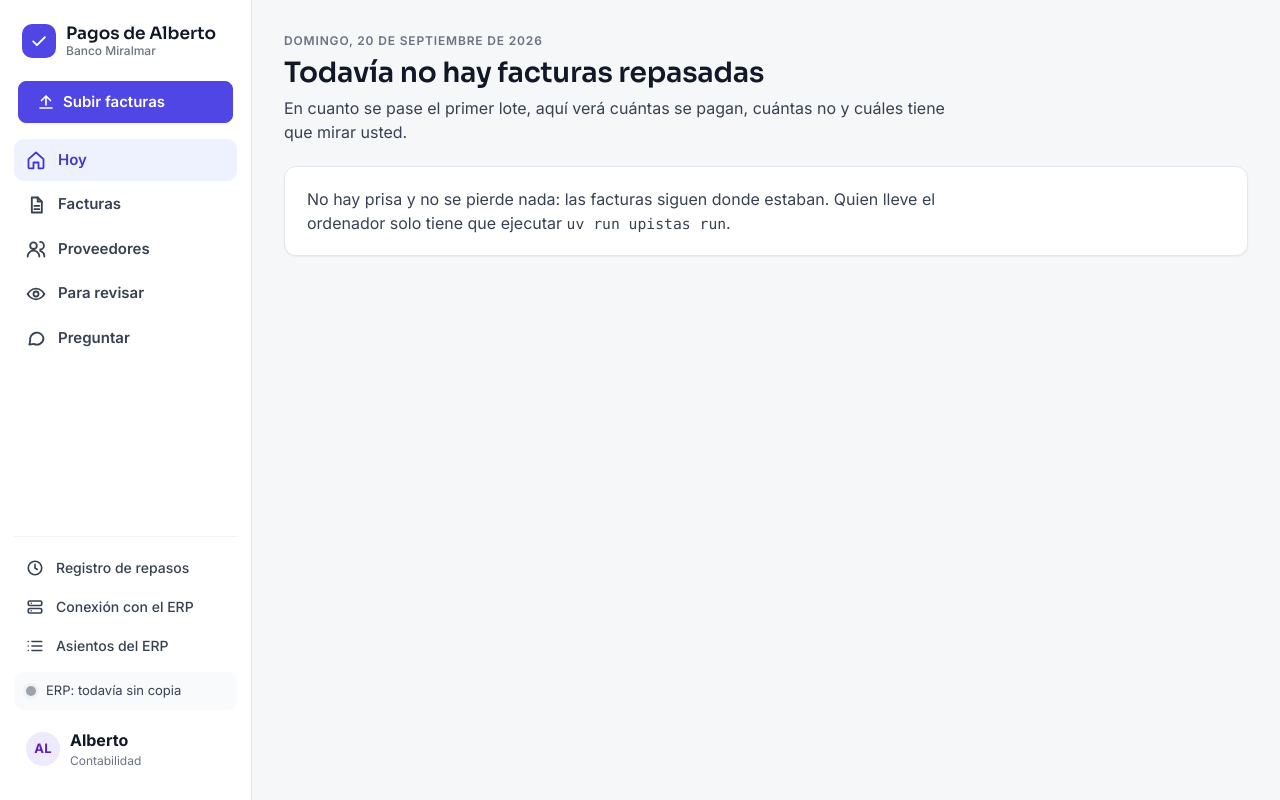
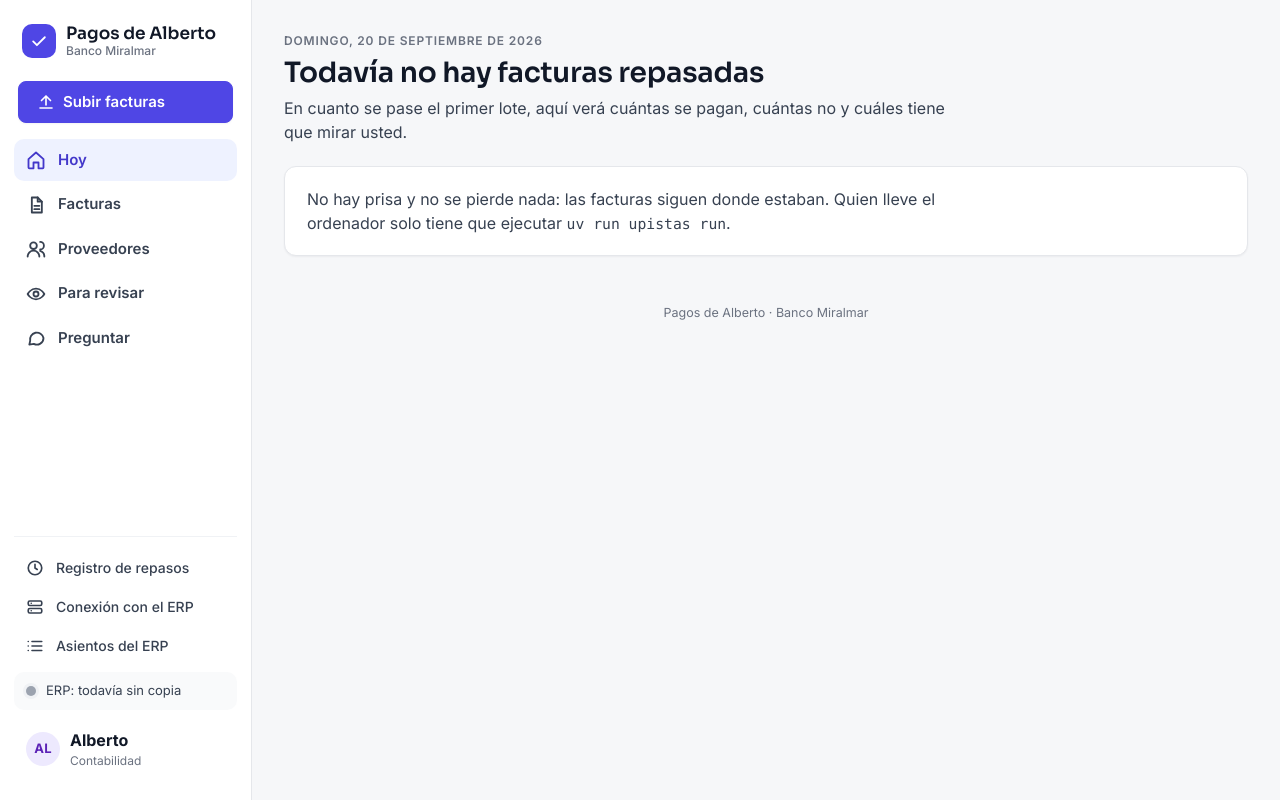
Before and after one commit to antoniorjmnz/upistas, a Django app: page / in a window 1280 px wide. Run offline with Django 5.2, Linux system fonts and the light colour scheme; data that the repository does not hold is empty.

Commit message:
feat(obs): identidad de la web: favicon, manifest, meta description y un pie discreto en todas las pantallas (#32)

```diff
--- a/web/panel/static/panel/panel.css
+++ b/web/panel/static/panel/panel.css
@@ -52,7 +52,11 @@ svg { flex: 0 0 auto; }
 .persona .av { width: 34px; height: 34px; }
 .persona small { display: block; font-size: 12px; color: var(--suave); }
 .contenido { min-width: 0; container-type: inline-size; } /* las rejillas miran el ancho del contenido, no el de la ventana (cuenta el panel Preguntar abierto) */
-main { max-width: var(--ancho); margin: 0 auto; padding: 32px 32px 64px; display: flex; flex-direction: column; gap: 22px; }
+main { max-width: var(--ancho); margin: 0 auto; padding: 32px 32px 48px; display: flex; flex-direction: column; gap: 22px; }
+.pie { max-width: var(--ancho); margin: 0 auto; padding: 0 32px 24px; font-size: 12.5px; color: var(--suave); text-align: center; }
+/* Página suelta (la de «Algo ha fallado»): sin barra lateral, la marca arriba y la tarjeta en medio */
+body.sola main { max-width: 560px; padding-top: 48px; }
+body.sola .marca { align-self: center; }
 
 /* ---- Cabecera de cada pantalla ---- */
 .hero { display: flex; flex-direction: column; gap: 6px; }
@@ -330,7 +334,8 @@ details.conversaciones[open] summary svg { transform: rotate(180deg); }
   .lado .abajo { margin-top: 0; padding-top: 0; border-top: 0; flex-direction: row; }
   .lado .abajo nav { flex-direction: row; }
   .persona, .estado-erp { display: none; }
-  main { padding: 20px 16px 40px; }
+  main { padding: 20px 16px 28px; }
+  .pie { padding: 0 16px 20px; }
   h1 { font-size: 24px; }
   .tarjeta { padding: 16px; }
   .fila, .fila-factura { grid-template-columns: auto 1fr; }
--- /dev/null
+++ b/web/panel/templates/panel/_cabeza.html
@@ -0,0 +1,10 @@
+{% load panel_extras %}{# Lo que llevan en la cabeza todas las páginas, también las de error: identidad y estilos. #}
+  <meta charset="utf-8">
+  <meta name="viewport" content="width=device-width, initial-scale=1">
+  <meta name="application-name" content="Pagos de Alberto">
+  <meta name="apple-mobile-web-app-title" content="Pagos de Alberto">
+  <meta name="theme-color" content="#4F46E5">
+  <link rel="icon" type="image/svg+xml" href="{% estatico 'panel/marca.svg' %}">
+  <link rel="apple-touch-icon" href="{% estatico 'panel/marca.svg' %}">
+  <link rel="manifest" href="{% estatico 'panel/manifest.webmanifest' %}">
+  <link rel="stylesheet" href="{% estatico 'panel/panel.css' %}">
--- a/web/panel/templates/panel/base.html
+++ b/web/panel/templates/panel/base.html
@@ -1,10 +1,9 @@
 {% load static panel_extras %}<!doctype html>
 <html lang="es">
 <head>
-  <meta charset="utf-8">
-  <meta name="viewport" content="width=device-width, initial-scale=1">
   <title>{% block titulo %}Pagos de Alberto{% endblock %}</title>
-  <link rel="stylesheet" href="{% estatico 'panel/panel.css' %}">
+  <meta name="description" content="{% block descripcion %}Las facturas de Alberto en Banco Miralmar: cuáles se pagan, cuáles no y cuáles tiene que mirar él.{% endblock %}">
+  {% include "panel/_cabeza.html" %}
   {% block css %}{% endblock %}
   <script src="{% estatico 'panel/htmx.min.js' %}" defer></script>
   <script src="{% estatico 'panel/panel.js' %}" defer></script>
@@ -47,6 +46,7 @@
         {% endif %}
         {% block contenido %}{% endblock %}
       </main>
+      <footer class="pie">Pagos de Alberto · Banco Miralmar</footer>
     </div>
   </div>
   <dialog id="visor" class="visor" aria-label="Factura">
```
Also changed, not shown: web/panel/templates/panel/pronto.html (deleted, +0 -8 lines), web/panel/static/panel/manifest.webmanifest (added), web/panel/static/panel/marca.svg (added).
